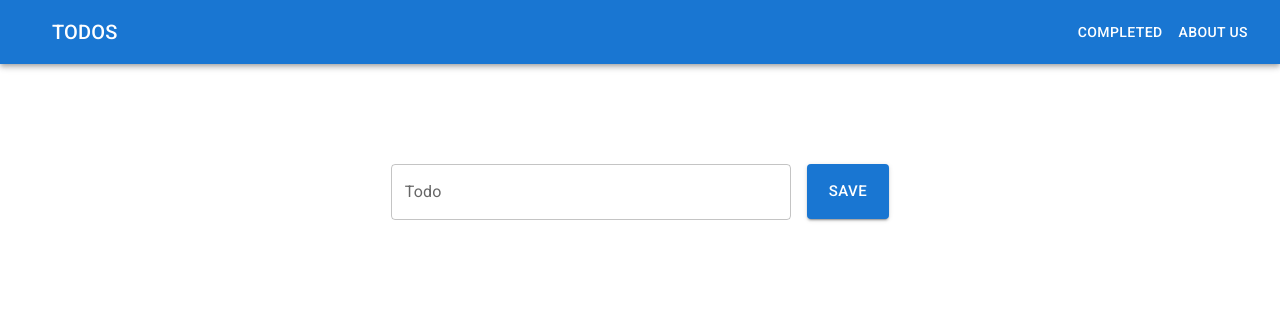
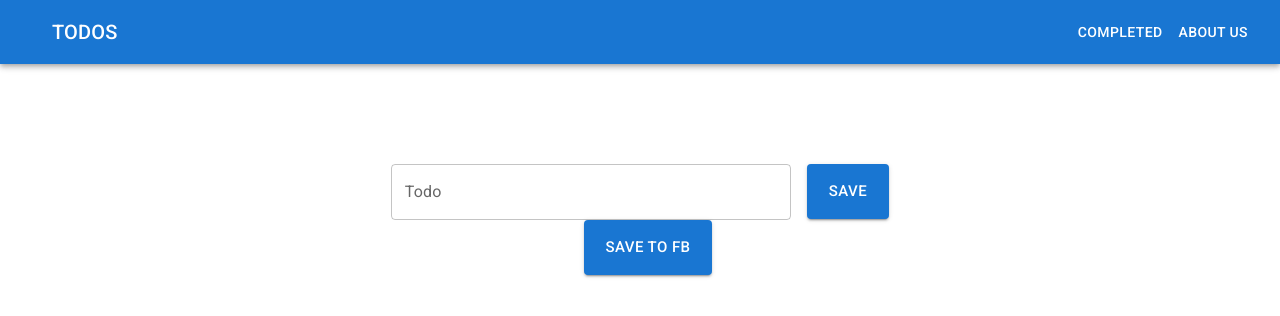
Before and after one commit to skolacode/react-and-firebase-nest, a React (Create React App) app: page / in a window 1280 px wide. Shown: the top 316 px of the page. Built offline with nearby package versions, Linux system fonts and the light colour scheme.

Commit message:
1. init firestore service 2. test run insert data into firestore

```diff
--- /dev/null
+++ b/src/initFirebase.js
@@ -0,0 +1,26 @@
+// Import the functions you need from the SDKs you need
+import { initializeApp } from "firebase/app";
+import { getAnalytics } from "firebase/analytics";
+import { getFirestore } from "firebase/firestore";
+// TODO: Add SDKs for Firebase products that you want to use
+// https://firebase.google.com/docs/web/setup#available-libraries
+
+// Your web app's Firebase configuration
+// For Firebase JS SDK v7.20.0 and later, measurementId is optional
+const firebaseConfig = {
+  apiKey: "AIzaSyDUCJVqwCyz2EVMPOHTzb2mOEbrSPFRgh4",
+  authDomain: "students-project-258de.firebaseapp.com",
+  projectId: "students-project-258de",
+  storageBucket: "students-project-258de.appspot.com",
+  messagingSenderId: "665500347102",
+  appId: "1:665500347102:web:8121cdd201c3abbb40704f",
+  measurementId: "G-3C7EN7NEW9"
+};
+
+// Initialize Firebase and Analytics
+const app = initializeApp(firebaseConfig);
+export const analytics = getAnalytics(app);
+
+
+// Initialize Cloud Firestore and get a reference to the service
+export const firestore = getFirestore(app);
--- a/src/pages/LandingPage.jsx
+++ b/src/pages/LandingPage.jsx
@@ -6,6 +6,9 @@ import { TODO_STATUS } from '../constants/todoStatus';
 
 import '../styles/LandingPageStyle.css'
 import { TodoList } from '../components/TodoList';
+
+import { setDoc, addDoc, collection } from "firebase/firestore";
+import { firestore } from '../initFirebase';
 
 const LandingPage = () => {
 
@@ -179,6 +182,40 @@ const LandingPage = () => {
     }
   }
 
+  /**
+   * async
+   * ===
+   * 1. code run line by line
+   * 2. when have aysn function
+   * 3. line 1 have aysnc function
+   *     a. async nature adalah it won't complete instant
+   *     b. it will take time to complete the process
+   * 4. it will run line num 2 immediately
+   * 5. in order to run a 2nd line after async complete, we need to put await
+   *
+   * non-async
+   * ===
+   * 1. run process and return value immediately
+   */
+
+  const saveToFB = async () => {
+
+    // Add a new document in collection "cities"
+    // await setDoc(doc(firestore, "cities", "la"), {
+    //   name: "Los Angeles 2",
+    //   state: "CA",
+    //   country: "USA"
+    // });
+
+    await addDoc(collection(firestore, "cities"), {
+      name: "Los Angeles 2",
+      state: "CA",
+      country: "USA"
+    });
+
+    alert('i saved to FB')
+  }
+
   return (
     <div className='container'>
 
@@ -232,6 +269,19 @@ const LandingPage = () => {
         deleteTheTodo={deleteTheTodo}
         title="Deleted"
       />
+
+      <Button
+        onClick={saveToFB}
+
+        variant="contained"
+        size="large"
+        sx={{
+          height: 55,
+          marginLeft: 2
+        }}
+      >
+        Save to FB
+      </Button>
     </div>
   )
 }
--- a/src/routes/AllRoutes.jsx
+++ b/src/routes/AllRoutes.jsx
@@ -4,6 +4,7 @@ import LandingPage from '../pages/LandingPage';
 import Home from '../pages/Home';
 import HomeWithID from '../pages/HomeWithID';
 import { routeNames } from './routeNames';
+
 
 const AllRoutes = () => {
 
```
